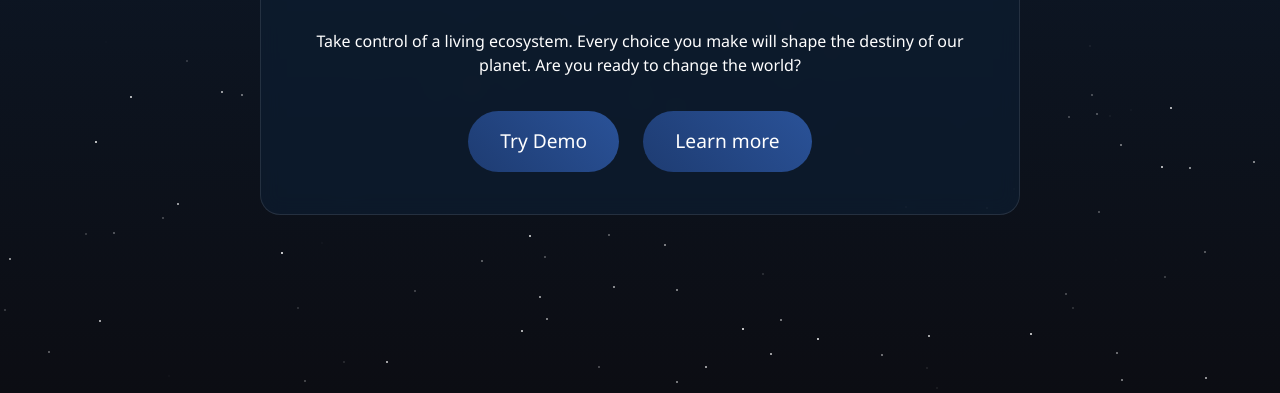
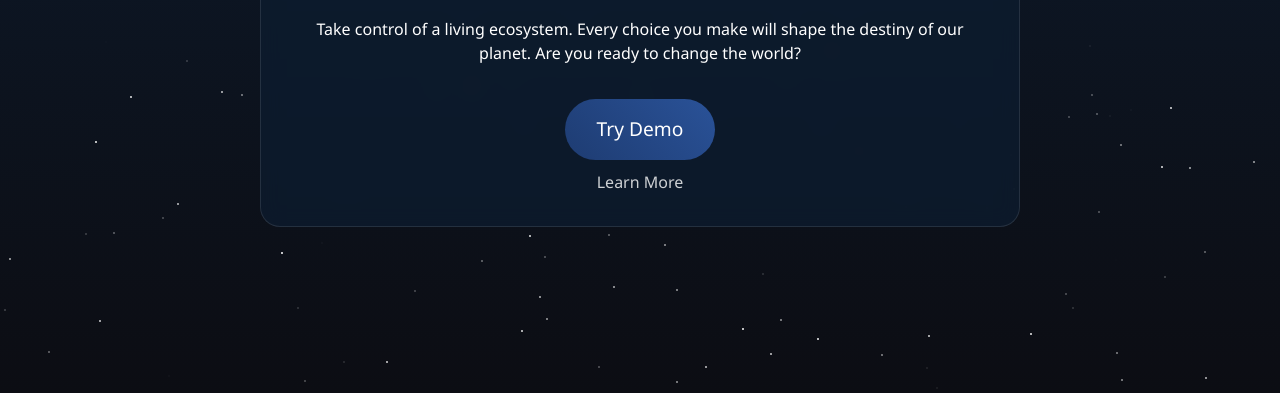
Before and after one commit to unpluggedREVAN/Hub2SeekEarth.github.io, a plain HTML site: page index.html in a window 1280 px wide. Shown: the part 407-800 px from the top of the page. Drawn offline with nearby package versions, Linux system fonts and the light colour scheme.

Commit message:
fix: try 1

```diff
--- a/index.html
+++ b/index.html
@@ -199,7 +199,7 @@
                         Are you ready to change the world?
                     </p>
                     <a href="https://unpluggedrevan.github.io/seekEarth.github.io/" class="cta-button">Try Demo</a>
-                    <a href="./proyecto.html" class="cta-button">Learn more</a>
+                    <a class="nav-link" href="./proyecto.html">Learn More</a>
                 </div>
             </div>
         </div>
```
